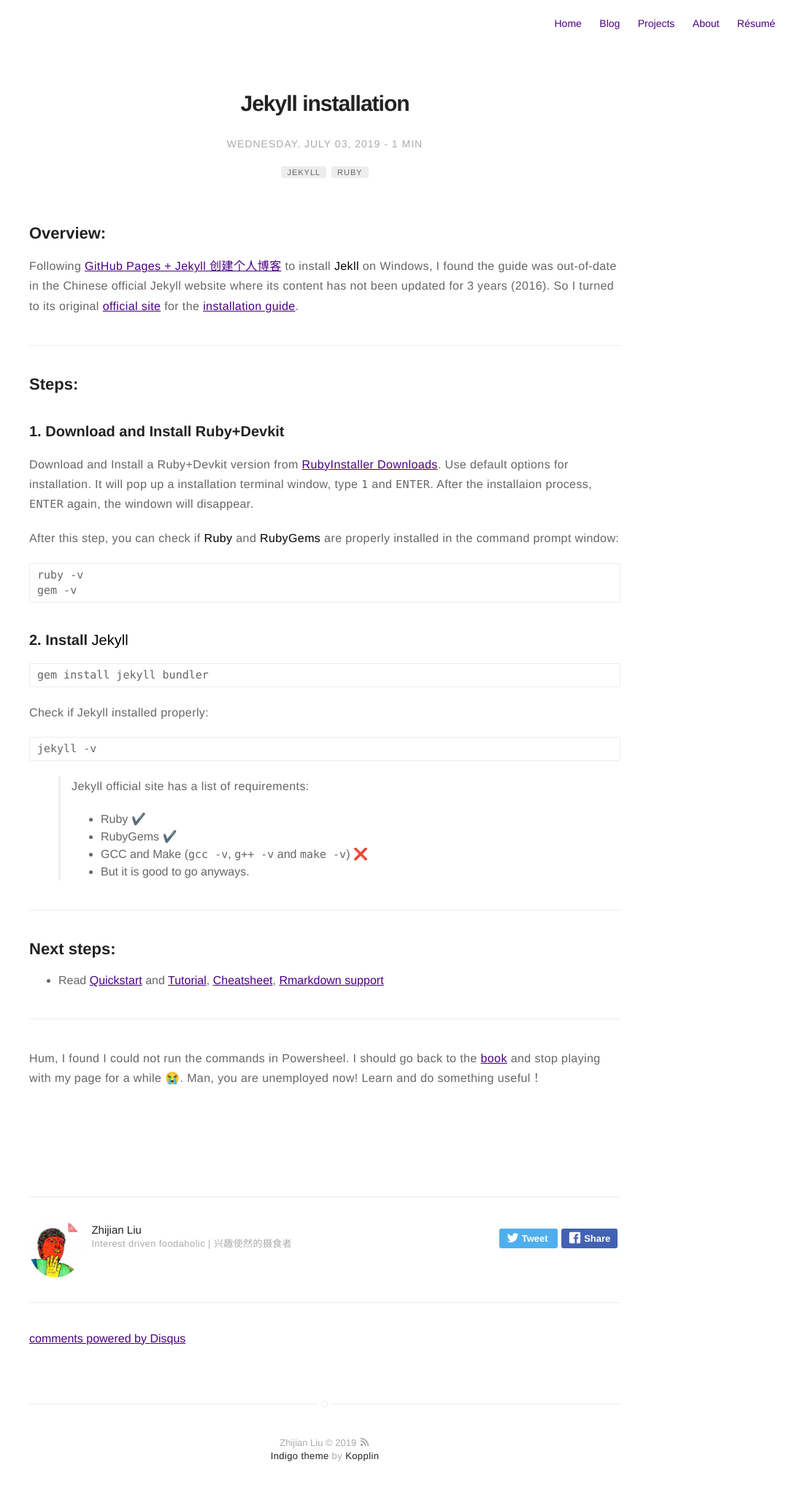
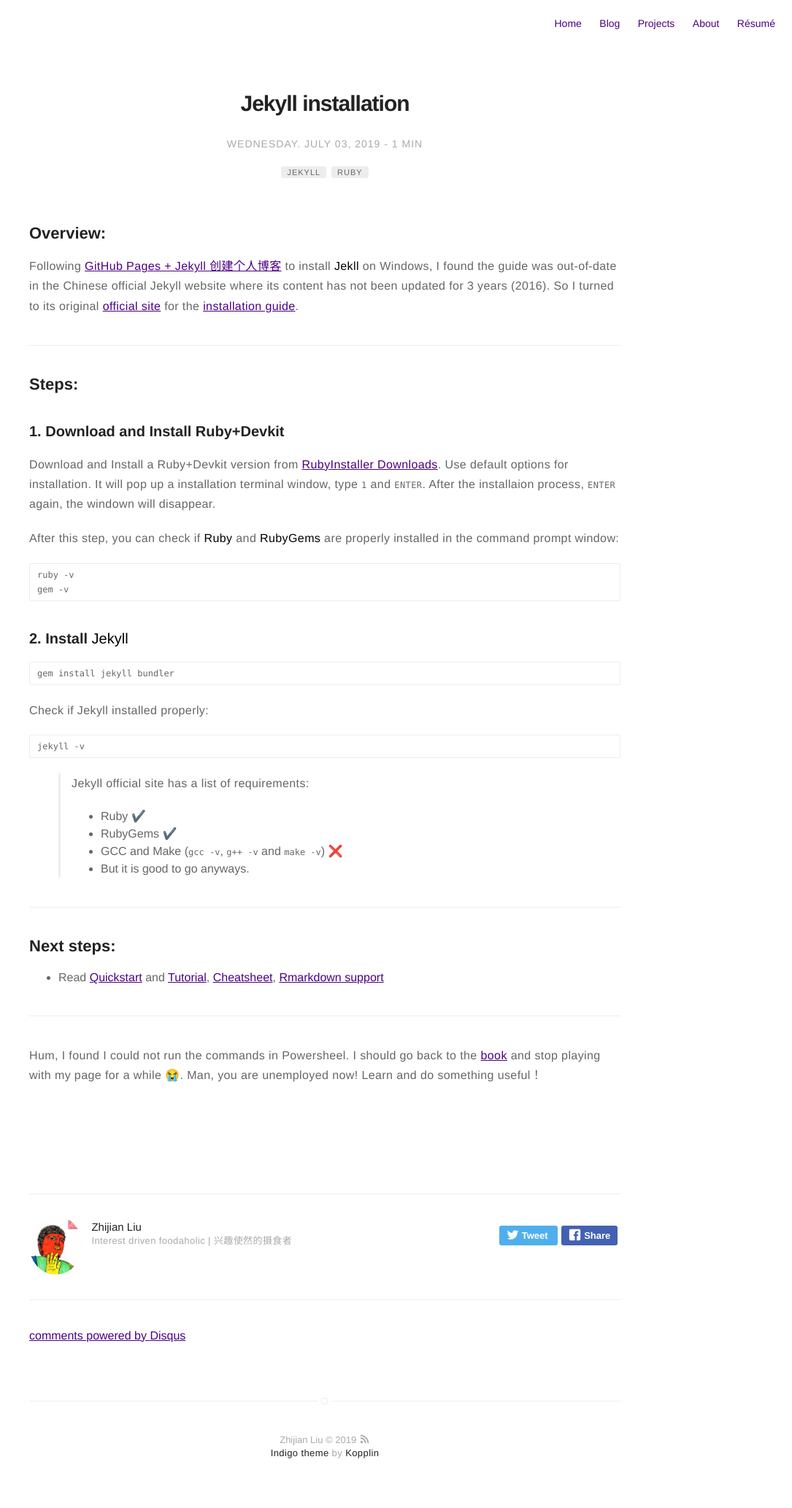
Before and after one commit to subaiwen/subaiwen.github.io, a Jekyll site: the page built from _posts/2019-7-3-Install Jekyll.md, in a window 1280 px wide. Shown: the whole page at 73% size, without its empty margins (195-1280 px from the left). Built offline with Jekyll 4.4.1, drawn with Linux system fonts in a browser that asks for light colours; emoji names are drawn with the system emoji font; comment, search, counter and statistics services are not loaded.

Commit message:
Update general.sass

```diff
--- a/_sass/base/general.sass
+++ b/_sass/base/general.sass
@@ -95,7 +95,7 @@
 tt
 	padding: 1px 0
 	font-family: $fontMonospace
-	font-size: 15px
+	font-size: 12px
 	line-height: 20px
 	background: #fff
 	border-radius: 2px
```
